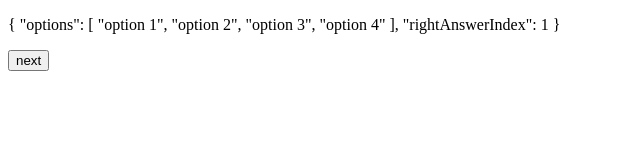
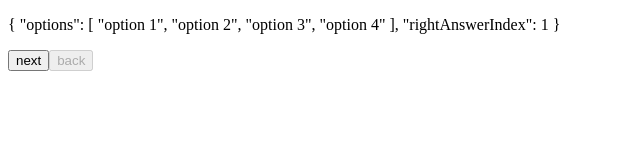
Before and after one commit to nirtamir2/quiz, a Vue app: page / in a window 1280 px wide. Shown: the top 160 px of the page, without its empty margins (0-640 px from the left). Built offline with nearby package versions, Linux system fonts and the light colour scheme.

Commit message:
allow navigate back

```diff
--- a/src/App.vue
+++ b/src/App.vue
@@ -1,6 +1,7 @@
 <template>
   <div id="app">
-    <question :question="question" @answer="saveAnswer"/>
+    <question :question="question" :backDisable="questionIndex==1"
+     @answer="saveAnswer" @back="back"/>
   </div>
 </template>
 
@@ -22,8 +23,12 @@ export default {
   },
   methods: {
     saveAnswer(answer) {
-      this.answers.push(answer)
+      this.answers[this.questionIndex] = answer
       this.questionIndex++
+      this.question = getQuestion(this.questionIndex)
+    },
+    back() {
+      this.questionIndex--
       this.question = getQuestion(this.questionIndex)
     }
   }
--- a/src/components/Question.vue
+++ b/src/components/Question.vue
@@ -1,9 +1,8 @@
 <template>
   <div>
-    <form @submit.prevent="answerQuestion">
-    <p>{{question}}</p>
-    <button type="submit">next</button>
-    </form>
+      <p>{{question}}</p>
+      <button @click="answerQuestion">next</button>
+      <button @click="back" :disabled="backDisable">back</button>
   </div>
 </template>
 
@@ -11,11 +10,15 @@
 export default {
   name: 'Question',
   props: {
-    question: {type: Object, required: true}
+    question: {type: Object, required: true},
+    backDisable: {type: Boolean, default: false}
   },
   methods: {
     answerQuestion() {
-      this.$emit('answer', null)
+      this.$emit('answer', 1)
+    },
+    back(){
+      this.$emit('back')
     }
   }
 }
```
